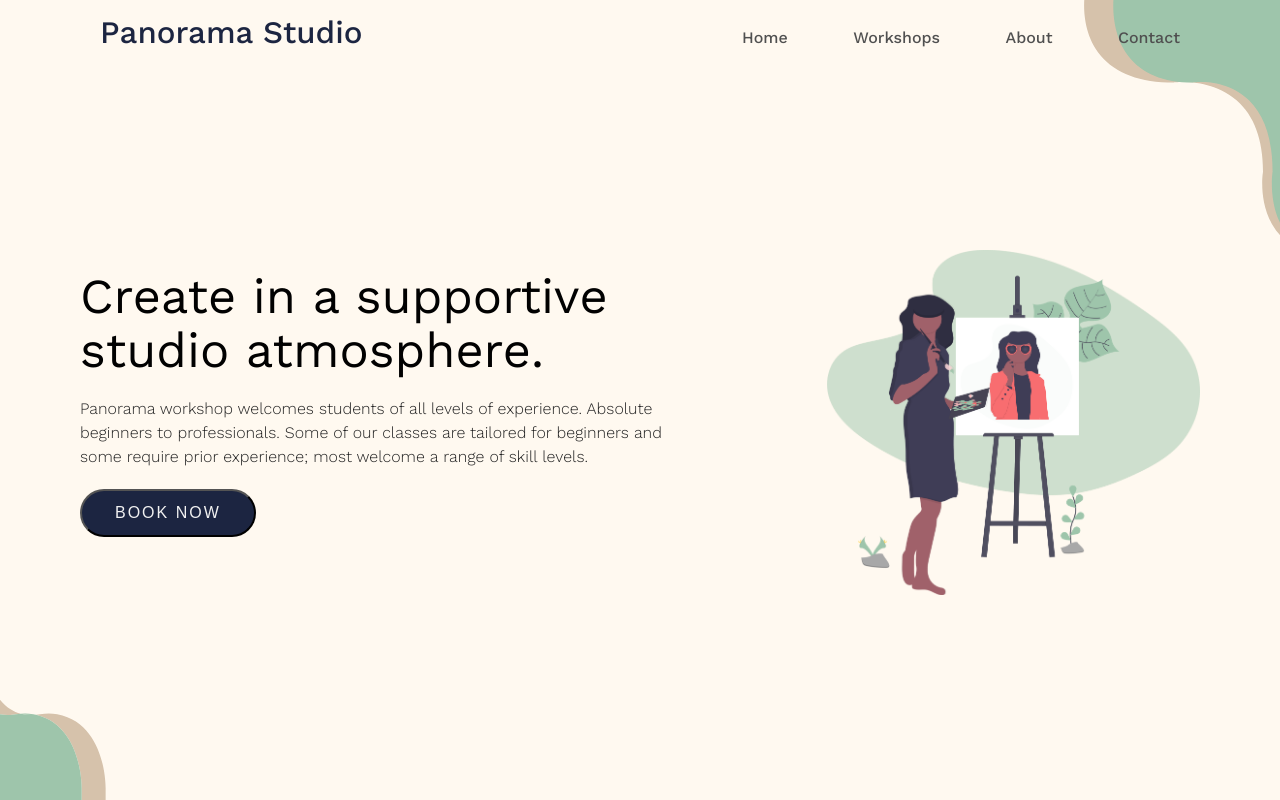
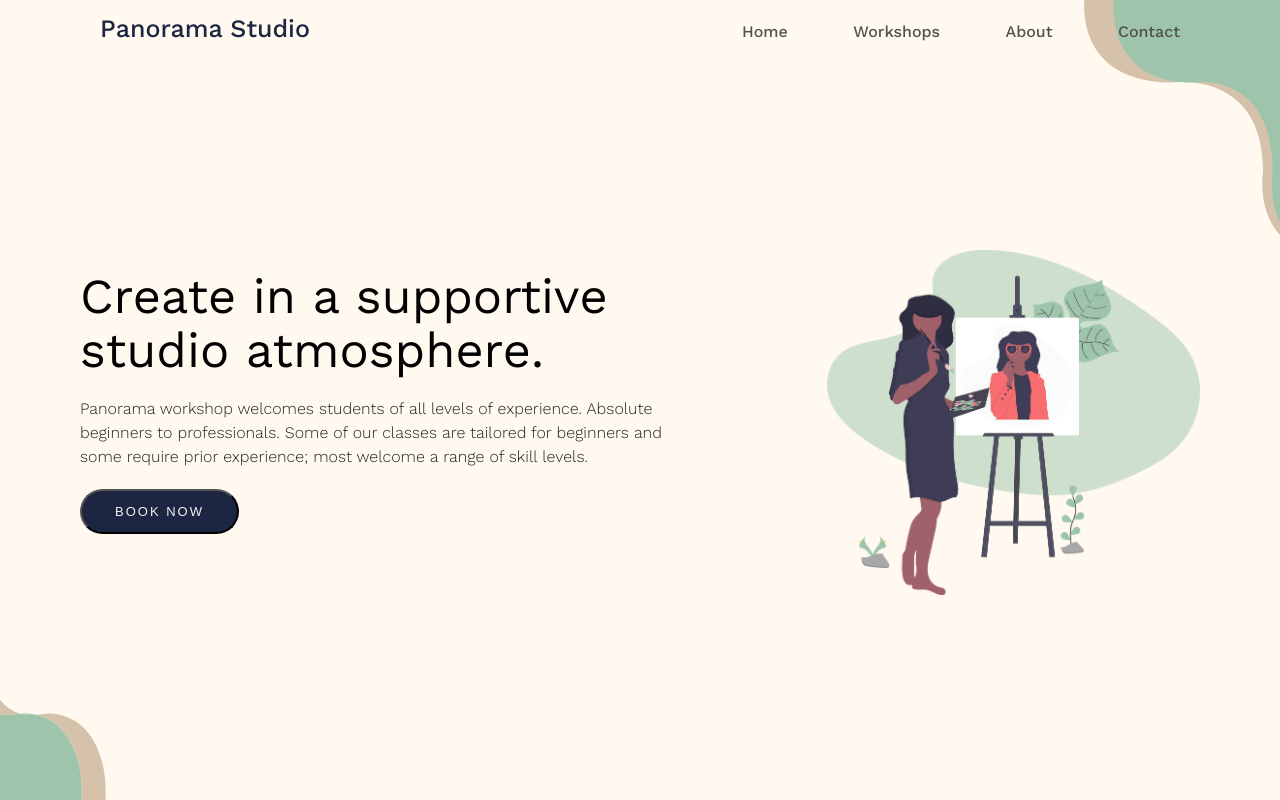
Before and after one commit to jacob-alxndr/panorama, a plain HTML site: page index.html in a window 1280 px wide. Drawn offline with nearby package versions, Linux system fonts and the light colour scheme.

Commit message:
changed button font size

```diff
--- a/scss/components/_buttons.scss
+++ b/scss/components/_buttons.scss
@@ -6,13 +6,12 @@
 
 
     &--big{
-
       border-radius: 5rem;
       position: relative;
       background-color: $color-tertiary;
       color: $off-white;
       padding: 1.3rem 3.3rem;
-      font-size: $h5;
+      font-size: 1.3rem;
       text-transform: uppercase;
       letter-spacing: 2px;
     }
--- a/scss/layout/_header.scss
+++ b/scss/layout/_header.scss
@@ -29,7 +29,6 @@
     }
 
     &__image{
-
         max-width: 100%;
 
     }
--- a/scss/layout/_navigation.scss
+++ b/scss/layout/_navigation.scss
@@ -16,7 +16,7 @@
             font-weight: 500;
             text-decoration: none;
             color: $color-tertiary;
-            font-size: $h3;
+            font-size: $h4;
         }
 
         &__link{
```
Also changed, not shown: css/main.css, 3 other files.
